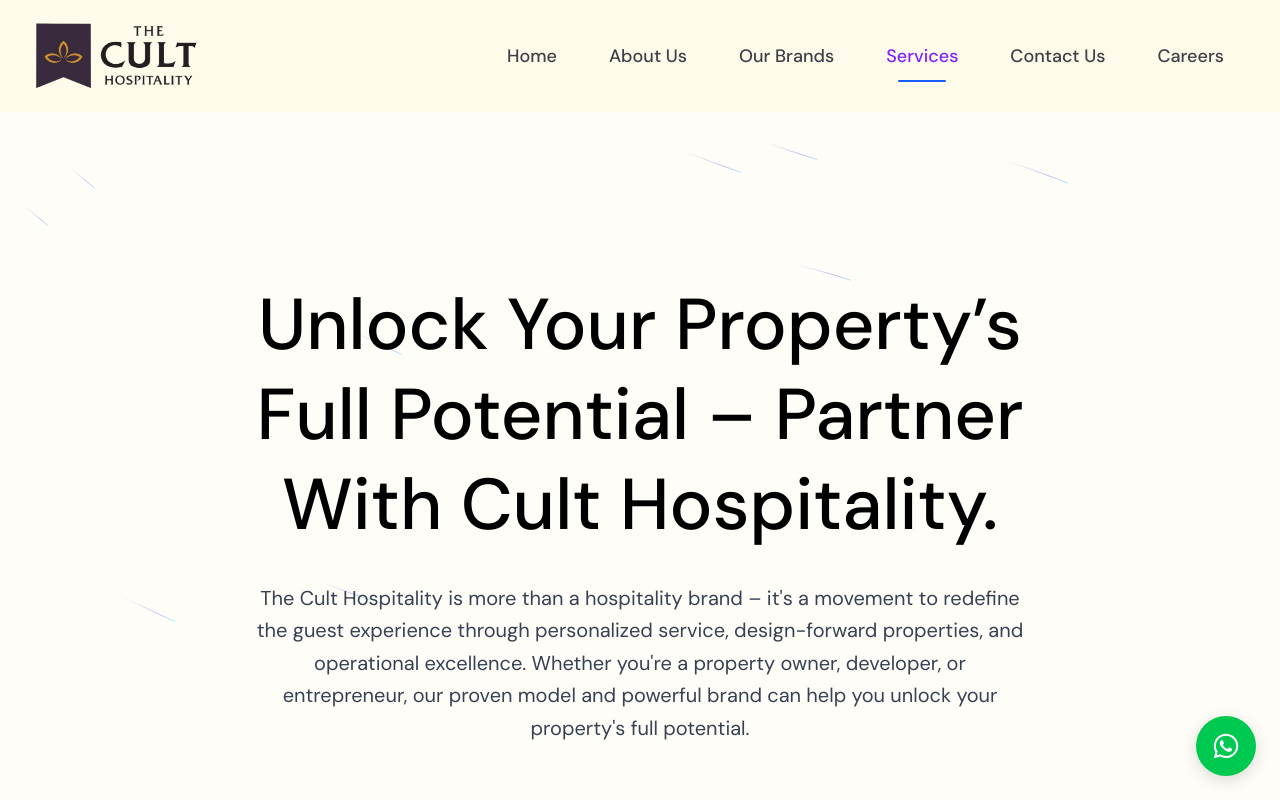
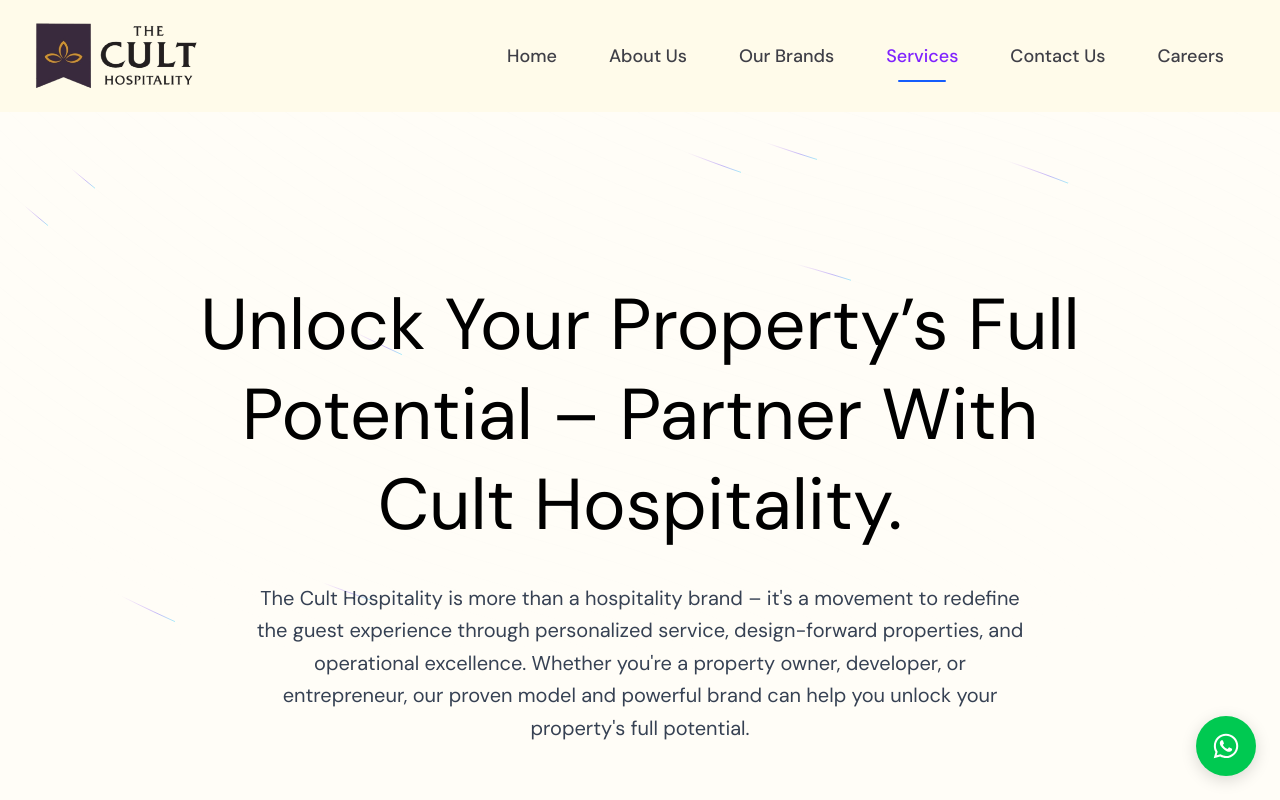
Before and after one commit to DarkRajeshow/The-Cult-Hospitality, a React (Vite) app: page /services in a window 1280 px wide. Shown: the top 800 px of the page. Built offline with nearby package versions, Linux system fonts and the light colour scheme.

Commit message:
replace font-bold with font-medium

```diff
--- a/src/components/groups/about/AboutHero.tsx
+++ b/src/components/groups/about/AboutHero.tsx
@@ -10,7 +10,7 @@
     <div className="min-h-screen flex items-center justify-center py-8 sm:py-12 lg:py-20">
       <div className="container mx-auto px-4 sm:px-6 lg:px-8">
         <div className="max-w-4xl mx-auto text-center">
-          <h1 className="text-4xl md:text-5xl lg:text-6xl xl:text-7xl text-black mb-4 sm:mb-6 lg:mb-8 font-bold leading-tight">
+          <h1 className="text-4xl md:text-5xl lg:text-6xl xl:text-7xl text-black mb-4 sm:mb-6 lg:mb-8 font-medium leading-tight">
             {subheading}
           </h1>
           <p className="text-sm md:text-lg lg:text-lg xl:text-xl text-gray-700 mb-6 sm:mb-8 lg:mb-12 max-w-2xl mx-auto leading-relaxed">
--- a/src/components/groups/contact/ContactHero.tsx
+++ b/src/components/groups/contact/ContactHero.tsx
@@ -35,7 +35,7 @@
     >
       <div className="max-w-6xl mx-auto text-center">
         <motion.div variants={fadeInUp}>
-          <h1 className="text-2xl sm:text-3xl md:text-5xl lg:text-6xl xl:text-7xl max-w-4xl mx-auto text-black mb-4 sm:mb-6 lg:mb-8 font-bold text-center leading-tight">
+          <h1 className="text-2xl sm:text-3xl md:text-5xl lg:text-6xl xl:text-7xl max-w-4xl mx-auto text-black mb-4 sm:mb-6 lg:mb-8 font-medium text-center leading-tight">
             {hero.heading}
           </h1>
           <p className="text-sm sm:text-base lg:text-lg xl:text-xl text-gray-700 mb-6 sm:mb-8 lg:mb-12 max-w-2xl mx-auto leading-relaxed text-center">
--- a/src/pages/Brands.tsx
+++ b/src/pages/Brands.tsx
@@ -296,7 +296,7 @@
               animate={{ opacity: 1, y: 0 }}
               transition={{ duration: 0.8 }}
             >
-              <h1 className="text-4xl md:text-5xl lg:text-6xl xl:text-7xl text-black mb-4 sm:mb-6 lg:mb-8 font-bold leading-tight">
+              <h1 className="text-4xl md:text-5xl lg:text-6xl xl:text-7xl text-black mb-4 lg:px-4 sm:mb-6 lg:mb-8 font-medium leading-tight">
                 {brandsContent.hero.heading}
               </h1>
               <p className="text-sm md:text-lg lg:text-xl text-gray-700 leading-relaxed max-w-3xl mx-auto">
--- a/src/pages/Services.tsx
+++ b/src/pages/Services.tsx
@@ -130,7 +130,7 @@
               animate={{ opacity: 1, y: 0 }}
               transition={{ duration: 0.8 }}
             >
-              <h1 className="text-4xl md:text-5xl lg:text-6xl xl:text-7xl text-black mb-4 sm:mb-6 lg:mb-8 font-bold leading-tight">
+              <h1 className="text-4xl md:text-5xl lg:text-6xl xl:text-7xl text-black mb-4 sm:mb-6 lg:mb-8 font-medium leading-tight">
                 {servicesContent.hero.heading}
               </h1>
               <p className="text-sm md:text-lg lg:text-xl text-gray-700 leading-relaxed max-w-3xl mx-auto">
```
